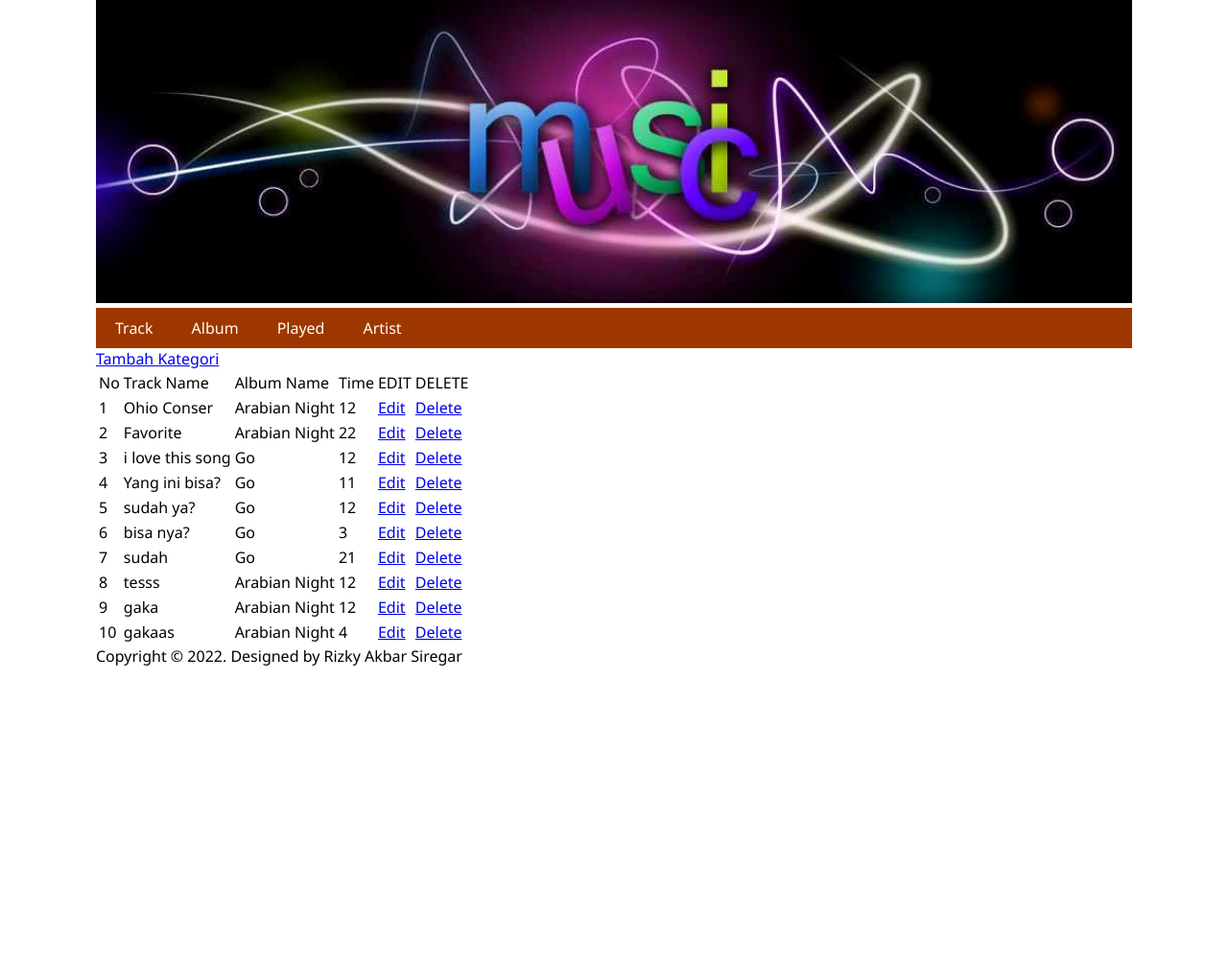
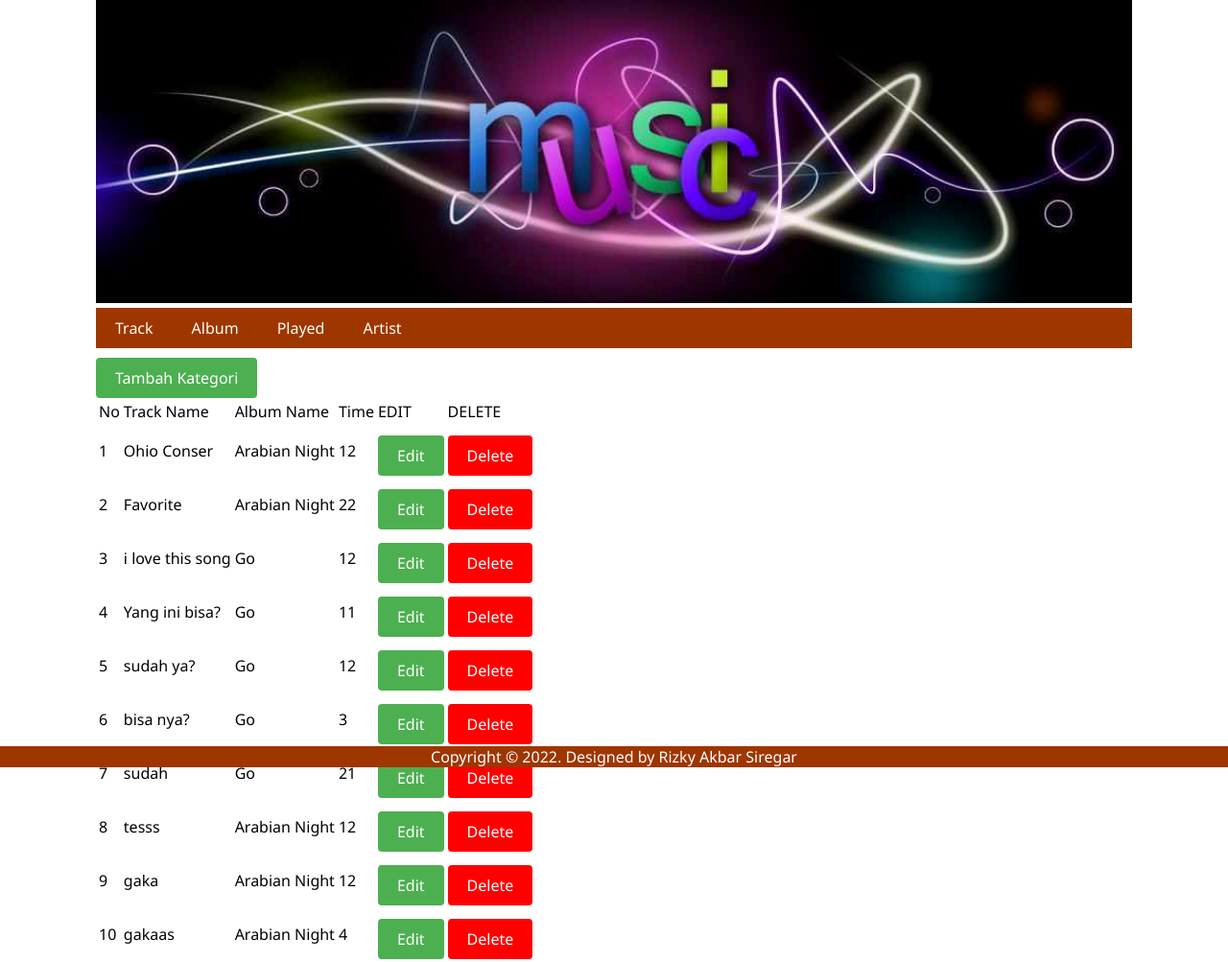
Before and after one commit to KYKY62/pbwl_lanjutan_tugas1_genap, a PHP site: page /index.php in a window 1280 px wide. Shown: the whole page at 96% size. Before the commit the page ends 694 px from the top, so only its background shows below. Run offline with PHP 8.4, Linux system fonts and the light colour scheme; data comes from the database, SQL or seed files in the repository.

Commit message:
design css

```diff
--- a/kat_tampil.php
+++ b/kat_tampil.php
@@ -6,8 +6,8 @@ $kat = new Kategori();
 $rows = $kat->tampil();
 
 ?>
-
-<a href="kat_input.php">Tambah Kategori</a>
+<link rel="stylesheet" href="layouts/assets/css/style.css">
+<a href="kat_input.php" class="addKategori">Tambah Kategori</a>
 <table>
     <tr>
         <td>No</td>
@@ -26,8 +26,8 @@ $rows = $kat->tampil();
             <td><?php echo $row['trc_name']; ?></td>
             <td><?php echo $row['alb_name']; ?></td>
             <td><?php echo $row['time']; ?></td>
-            <td><a href="kat_edit.php?id=<?php echo $row['trc_id']; ?>">Edit</a></td>
-            <td><a href="kat_delete.php?id=<?php echo $row['trc_id']; ?>">Delete</a></td>
+            <td><a class="editButton" href="kat_edit.php?id=<?php echo $row['trc_id']; ?>">Edit</a></td>
+            <td><a class="deleteButton" href="kat_delete.php?id=<?php echo $row['trc_id']; ?>">Delete</a></td>
         </tr>
     <?php
         $no++;
--- a/layouts/assets/css/style.css
+++ b/layouts/assets/css/style.css
@@ -1,5 +1,5 @@
 body {
-    font-family: 'Segoe UI', Tahoma, Geneva, Verdana, sans-serif;
+  font-family: "Segoe UI", Tahoma, Geneva, Verdana, sans-serif;
   margin: 0;
 }
 
@@ -14,7 +14,7 @@ header img {
 
 nav ul {
   list-style-type: none;
-    background-color: #9E3600;
+  background-color: #9e3600;
   overflow: hidden;
   margin: 0;
   padding: 0;
@@ -32,6 +32,54 @@ nav ul li > a {
 }
 
 nav ul li > a:hover {
-    background-color: #E59C29;
+  background-color: #e59c29;
   color: #000000;
 }
+
+.container footer {
+  position: fixed;
+  left: 0;
+  bottom: 0;
+  width: 100%;
+  text-align: center;
+  background-color: #9e3600;
+  color: #ffffffff;
+}
+
+.addKategori {
+  display: inline-block;
+  margin-top: 10px;
+  padding: 10px 20px;
+  background-color: #4caf50;
+  color: white;
+  border-radius: 4px;
+  text-align: center;
+  text-decoration: none;
+  font-size: 16px;
+  cursor: pointer;
+}
+
+.editButton {
+  display: inline-block;
+  margin-top: 10px;
+  padding: 10px 20px;
+  background-color: #4caf50;
+  color: white;
+  border-radius: 4px;
+  text-align: center;
+  text-decoration: none;
+  font-size: 16px;
+  cursor: pointer;
+}
+.deleteButton {
+  display: inline-block;
+  margin-top: 10px;
+  padding: 10px 20px;
+  background-color: red;
+  color: white;
+  border-radius: 4px;
+  text-align: center;
+  text-decoration: none;
+  font-size: 16px;
+  cursor: pointer;
+}
```
Also changed, not shown: album/kat_tampil.php (+4 -4 lines), artist/kat_tampil.php (+4 -4 lines), played/kat_tampil.php (+4 -4 lines). Lines whose indentation alone changed are shown as unchanged.
